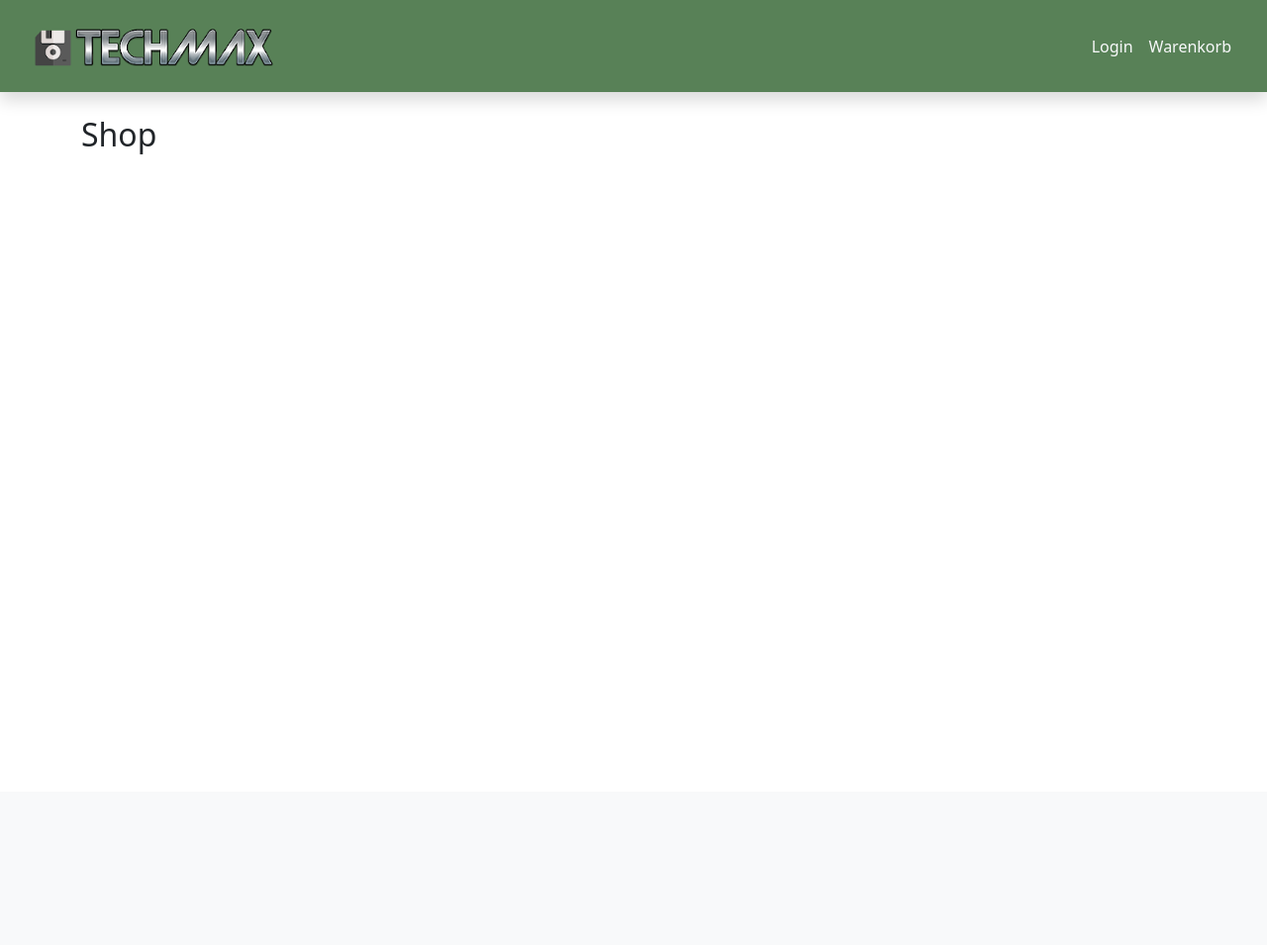
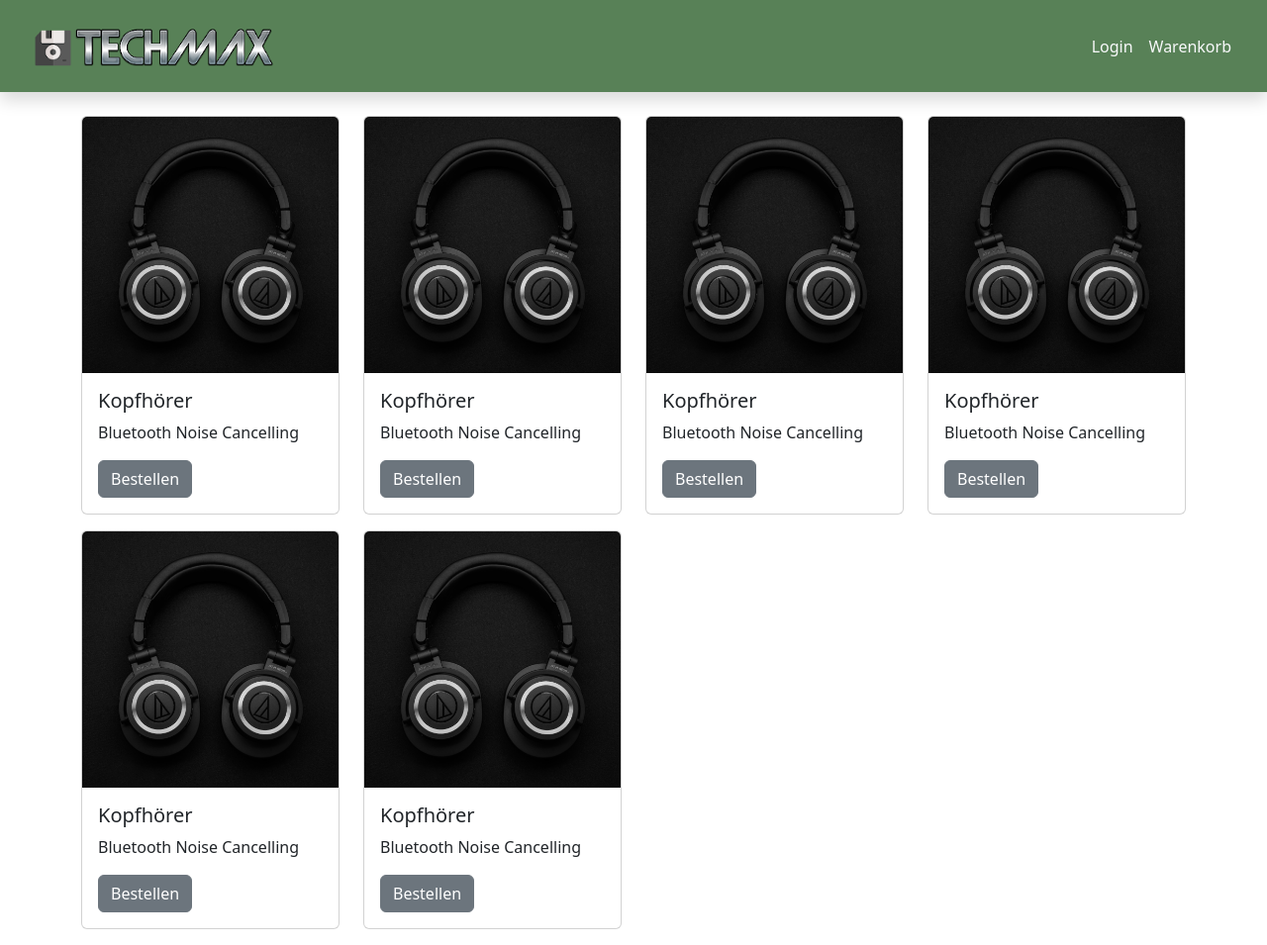
Before and after one commit to Decaprius/Django, a Django app: page / in a window 1280 px wide. Shown: the whole page at 99% size. Before the commit the page ends 156 px from the top, so only its background shows below. Run offline with Django 5.2, Linux system fonts and the light colour scheme.

Commit message:
implemented basic shop design (Bootstrap, shop.html)

```diff
--- a/techmax/shop/templates/shop/shop.html
+++ b/techmax/shop/templates/shop/shop.html
@@ -1,5 +1,67 @@
 {% extends 'shop/index.html' %}
+{% load static %}
 
 {% block content %}
-    <h2>Shop</h2>
+    <div class="row row-cols-4">
+        <div class="col mb-3">
+            <div class="card" style="max-width: 25rem;">
+                <img src="{% static 'bilder/kopfhoerer.jpg' %}" class="card-img-top" alt="...">
+                <div class="card-body">
+                  <h5 class="card-title">Kopfhörer</h5>
+                  <p class="card-text">Bluetooth Noise Cancelling</p>
+                  <a href="#" class="btn btn-secondary">Bestellen</a>
+                </div>
+              </div>
+        </div>
+        <div class="col mb-3">
+            <div class="card" style="max-width: 25rem;">
+                <img src="{% static 'bilder/kopfhoerer.jpg' %}" class="card-img-top" alt="...">
+                <div class="card-body">
+                  <h5 class="card-title">Kopfhörer</h5>
+                  <p class="card-text">Bluetooth Noise Cancelling</p>
+                  <a href="#" class="btn btn-secondary">Bestellen</a>
+                </div>
+              </div>
+        </div>
+        <div class="col mb-3">
+            <div class="card" style="max-width: 25rem;">
+                <img src="{% static 'bilder/kopfhoerer.jpg' %}" class="card-img-top" alt="...">
+                <div class="card-body">
+                  <h5 class="card-title">Kopfhörer</h5>
+                  <p class="card-text">Bluetooth Noise Cancelling</p>
+                  <a href="#" class="btn btn-secondary">Bestellen</a>
+                </div>
+              </div>
+        </div>
+        <div class="col mb-3">
+            <div class="card" style="max-width: 25rem;">
+                <img src="{% static 'bilder/kopfhoerer.jpg' %}" class="card-img-top" alt="...">
+                <div class="card-body">
+                  <h5 class="card-title">Kopfhörer</h5>
+                  <p class="card-text">Bluetooth Noise Cancelling</p>
+                  <a href="#" class="btn btn-secondary">Bestellen</a>
+                </div>
+              </div>
+        </div>
+        <div class="col mb-3">
+            <div class="card" style="max-width: 25rem;">
+                <img src="{% static 'bilder/kopfhoerer.jpg' %}" class="card-img-top" alt="...">
+                <div class="card-body">
+                  <h5 class="card-title">Kopfhörer</h5>
+                  <p class="card-text">Bluetooth Noise Cancelling</p>
+                  <a href="#" class="btn btn-secondary">Bestellen</a>
+                </div>
+              </div>
+        </div>
+        <div class="col mb-3">
+            <div class="card" style="max-width: 25rem;">
+                <img src="{% static 'bilder/kopfhoerer.jpg' %}" class="card-img-top" alt="...">
+                <div class="card-body">
+                  <h5 class="card-title">Kopfhörer</h5>
+                  <p class="card-text">Bluetooth Noise Cancelling</p>
+                  <a href="#" class="btn btn-secondary">Bestellen</a>
+                </div>
+              </div>
+        </div>
+    </div>
 {% endblock content %}
```
Also changed, not shown: techmax/static/bilder/kopfhoerer.jpg (added).
